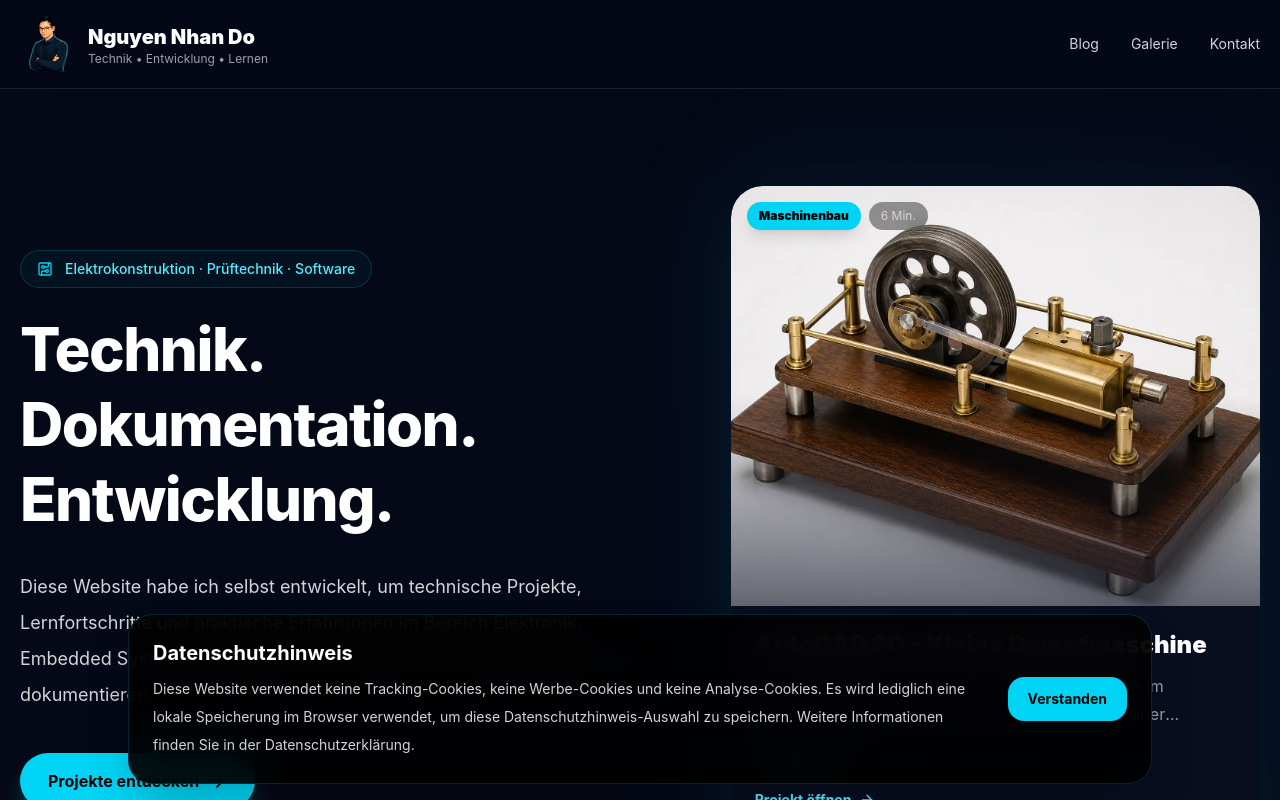
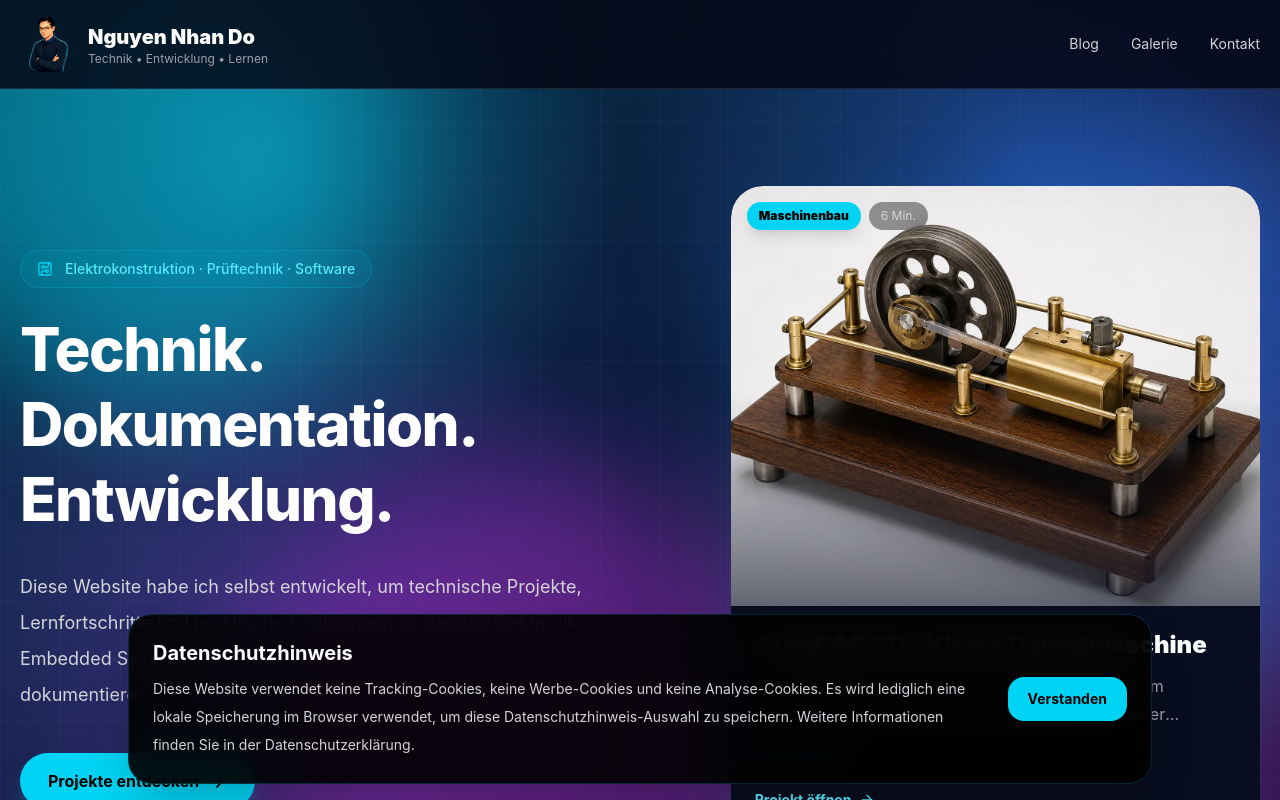
Before and after one commit to nguyennhando/my-electronics-blog, a React (Vite) app: page / in a window 1280 px wide. Shown: the top 800 px of the page. Built offline with nearby package versions, Linux system fonts and the light colour scheme.

Commit message:
Update UI

```diff
--- a/src/App.jsx
+++ b/src/App.jsx
@@ -404,7 +404,7 @@ function PostDetailPage({ post, onBack }) {
   useEffect(() => { window.scrollTo({ top: 0 }); }, [post.id]);
 
   return (
-    <div className="min-h-screen text-white bg-[#07111f]"
+    <div className="min-h-screen text-white"
   style={{ backgroundImage: "linear-gradient(rgba(255,255,255,.04) 1px,transparent 1px),linear-gradient(90deg,rgba(255,255,255,.04) 1px,transparent 1px)", backgroundSize: "60px 60px" }}>
       <Background />
       <main className="mx-auto max-w-5xl px-4 pt-[110px] pb-20 sm:px-5">
@@ -644,7 +644,7 @@ function MarkdownEditorPage() {
   const previewIsIdea = isIdea(form);
 
   return (
-    <div className="min-h-screen bg-[#050816] text-white">
+    <div className="min-h-screen text-white">
       <Background />
       <header className="sticky top-0 z-30 border-b border-white/10 bg-[#050816]/90 backdrop-blur-xl">
         <div className="mx-auto flex max-w-7xl items-center justify-between gap-4 px-4 py-4 sm:px-5">
@@ -930,7 +930,7 @@ const paginatedPosts = filteredPosts.slice(
 );
 
   return (
-    <div className="min-h-screen overflow-x-hidden bg-[#050816] text-white">
+    <div className="min-h-screen overflow-x-hidden text-white">
       <Background />
       <main className="pt-[90px]">
         {/* Hero */}
@@ -1228,7 +1228,7 @@ const paginatedPosts = filteredPosts.slice(
 // ─────────────────────────────────────────────
 function LegalPageLayout({ title, children, onBack, onNavigate }) {
   return (
-    <div className="min-h-screen overflow-x-hidden bg-[#050816] text-white">
+    <div className="min-h-screen overflow-x-hidden text-white">
       <Background />
 
       <SiteHeader
```
